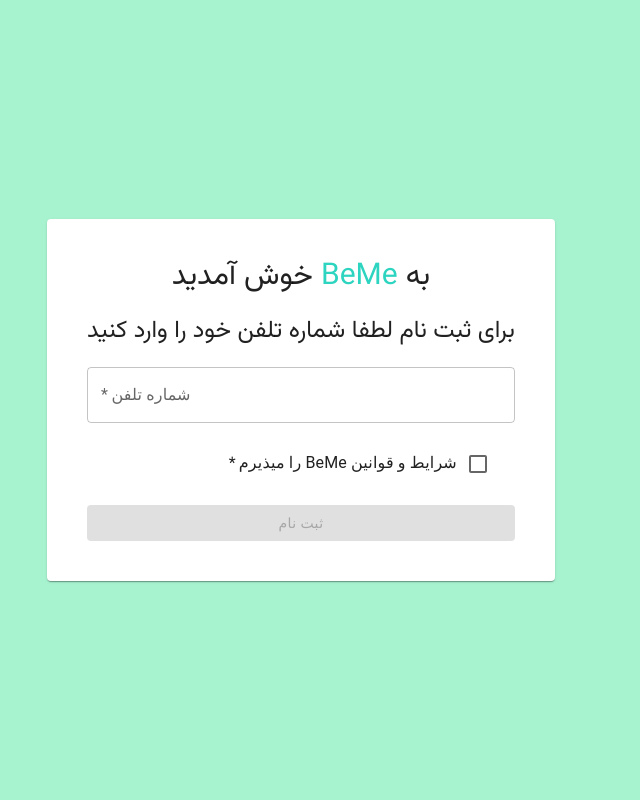
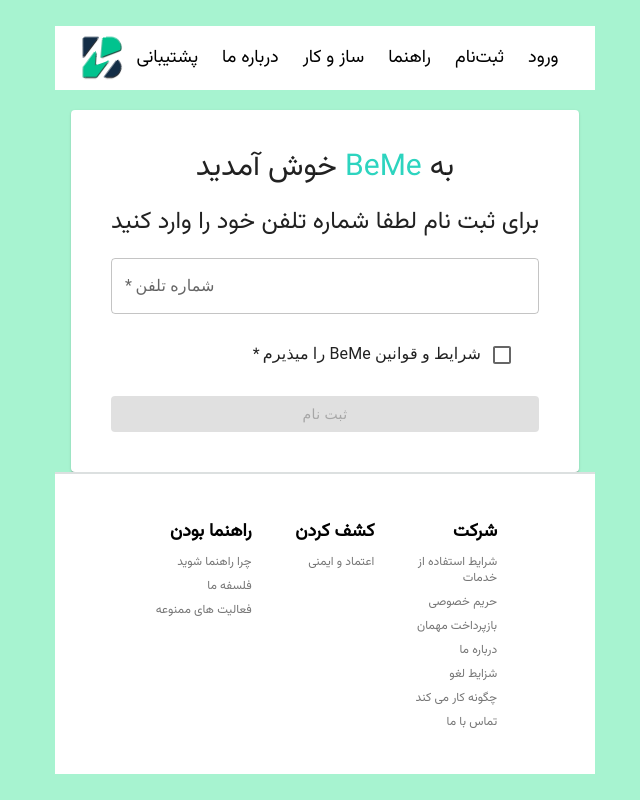
Before and after one commit to mrGhamari/BeMe, a Next.js app: page /authentication/register in a window 1280 px wide. Shown: the whole page, without its empty margins (378-1018 px from the left). Built offline with nearby package versions, Linux system fonts and the light colour scheme.

Commit message:
debug first loading

```diff
--- /dev/null
+++ b/app/layout.js
@@ -0,0 +1,25 @@
+import { LandingLayout } from "@/layout/landing-layout";
+import "./globals.css";
+import localFont from "next/font/local";
+
+export const metadata = {
+  title: "BeMe",
+  description: "BeMe",
+};
+
+const vazirFont = localFont({
+  src: "../public/font/Vazirmatn-Regular.woff2",
+});
+
+export default function RootLayout({ children }) {
+  return (
+    <html lang="en" dir="rtl">
+      <body
+        className={`${vazirFont.className}`}
+        style={{ backgroundColor: "#EFEFEF" }}
+      >
+        <LandingLayout>{children}</LandingLayout>
+      </body>
+    </html>
+  );
+}
--- /dev/null
+++ b/app/page.js
@@ -0,0 +1,10 @@
+"use client";
+import Landing from "@/components/landing/landing.jsx";
+const app = () => {
+  return (
+    <>
+      <Landing />
+    </>
+  );
+};
+export default app;
```
